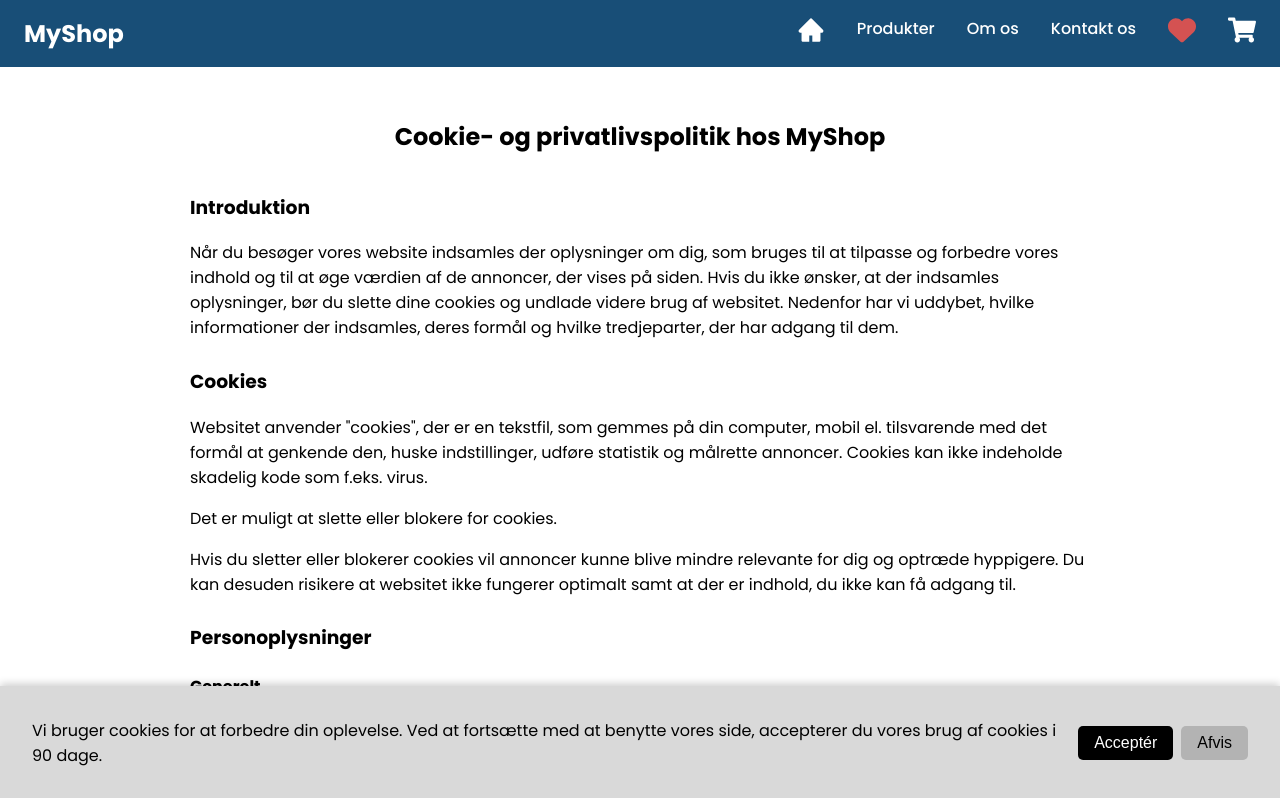
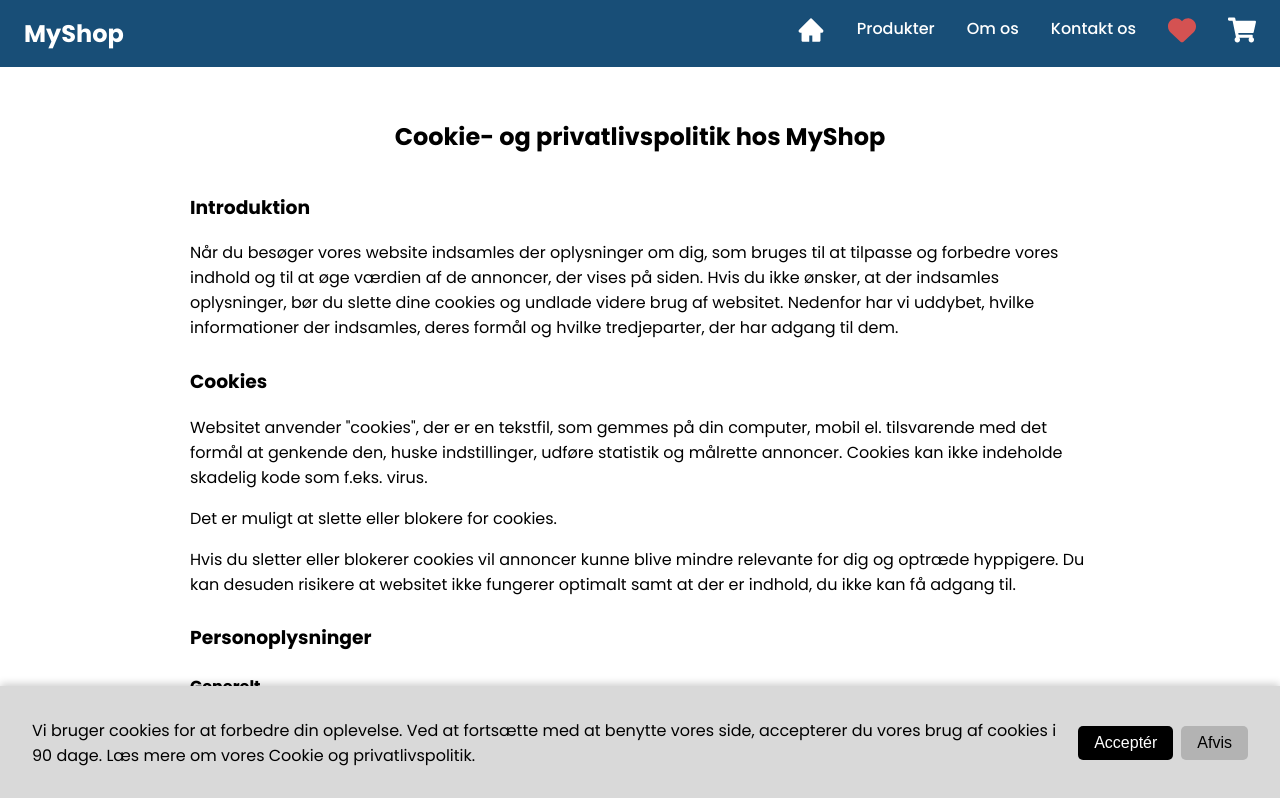
Before and after one commit to HoniNanoq2025/semesteropgave, a React (Vite) app in the folder hejdi-semesteropgave/: page /cookie-policy in a window 1280 px wide. Shown: the top 798 px of the page. Built offline with nearby package versions, Linux system fonts and the light colour scheme.

Commit message:
update txt

```diff
--- a/hejdi-semesteropgave/src/components/CookieBanner/CookieBanner.jsx
+++ b/hejdi-semesteropgave/src/components/CookieBanner/CookieBanner.jsx
@@ -28,7 +28,7 @@ const CookieBanner = () => {
     <div className={styles.cookieBanner}>
       <p className={styles.message}>
         Vi bruger cookies for at forbedre din oplevelse. Ved at fortsætte med at
-        benytte vores side, accepterer du vores brug af cookies i 90 dage.
+        benytte vores side, accepterer du vores brug af cookies i 90 dage. Læs mere om vores Cookie og privatlivspolitik.
       </p>
       <div className={styles.cookieButtons}>
         <button className={styles.acceptBtn} onClick={handleAccept}>
```
